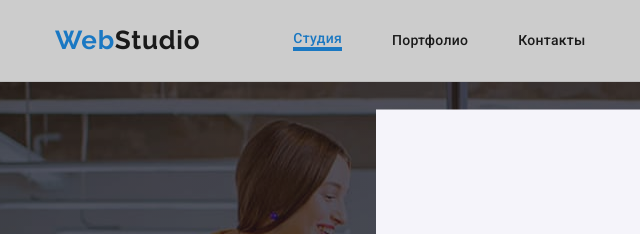
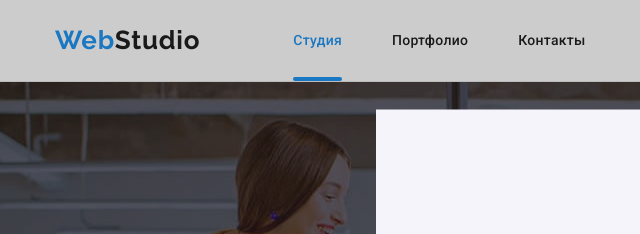
Before and after one commit to Yevhen55/goit-markup-hw-05, a plain HTML site: page index.html in a window 1280 px wide. Both pictures are taken after a click on the button "Заказатьуслугу". Shown: the top 234 px of the page, 0-640 px from the left. Drawn offline with nearby package versions, Linux system fonts and the light colour scheme.

Commit message:
до анимировать команду на студии и карточки в портфолио

```diff
--- a/css/styles.css
+++ b/css/styles.css
@@ -76,14 +76,18 @@ ul {margin: 0; padding: 0;
 
 .site-nav .link {
     display: block;
-    padding-top: 24px;
-    padding-bottom: 24px;
+    padding-top: 32px;
+    padding-bottom: 32px;
 
 }
 
 .link.current::after{
+    position: absolute;
+    left: 0;
+    bottom: 0;
     content: "";
     display: block;
+    border-radius: 2px;
     width: 100%;
     height: 4px;
     background-color: var(--focus-hover-active-color);
@@ -99,6 +103,7 @@ ul {margin: 0; padding: 0;
 
 
 .header-list .link {
+    position: relative;
     font-family: 'Roboto';
     font-style: normal;
     font-weight: 500;
@@ -215,6 +220,9 @@ left: 0;
 width: 100%;
 height: 100%;
 background-color: rgba(0, 0, 0, 0.2);
+transform: scaleX(1);
+transition-duration: 250ms;
+    transition-timing-function: cubic-bezier(0.4, 0, 0.2, 1);
 }
 
 .modal{
@@ -228,6 +236,7 @@ background-color: rgba(0, 0, 0, 0.2);
 
     transform: translate(-50%, -50%);
     background-color: var(--backgroundcolor-team);
+
 }
 .modal-close { position: absolute;
     top: 8px;
@@ -239,11 +248,16 @@ background-color: rgba(0, 0, 0, 0.2);
 border-radius: 50%;
 border: 1px solid rgba(0, 0, 0, 0.1);
 background-color: var(--backgroundcolor-team);
+
 }
 
 .backdrop.is-hidden{
     opacity: 0;
     pointer-events: none;
+    transform: scaleX(0);
+    transition-duration: 250ms;
+        transition-timing-function: cubic-bezier(0.4, 0, 0.2, 1);
+
 }
 
 
@@ -477,7 +491,12 @@ fill: #AFB1B8;}
         border: 1px solid #AFB1B8;
         align-items: center;
         border-radius: 4px;
-        fill: #AFB1B8}
+        fill: #AFB1B8;
+
+       transition-duration: 250ms;
+        transition-timing-function: cubic-bezier(0.4, 0, 0.2, 1);
+
+    }
 
 .list .client+.client{ margin-left: 30px;}
 
@@ -486,6 +505,7 @@ fill: #AFB1B8;}
 .user_client:focus{
     fill:var(--focus-hover-active-color);
     border-color: var(--focus-hover-active-color);
+
 }
 
     /* портфолио  */
```
Also changed, not shown: index.html (+1 -1 lines).
